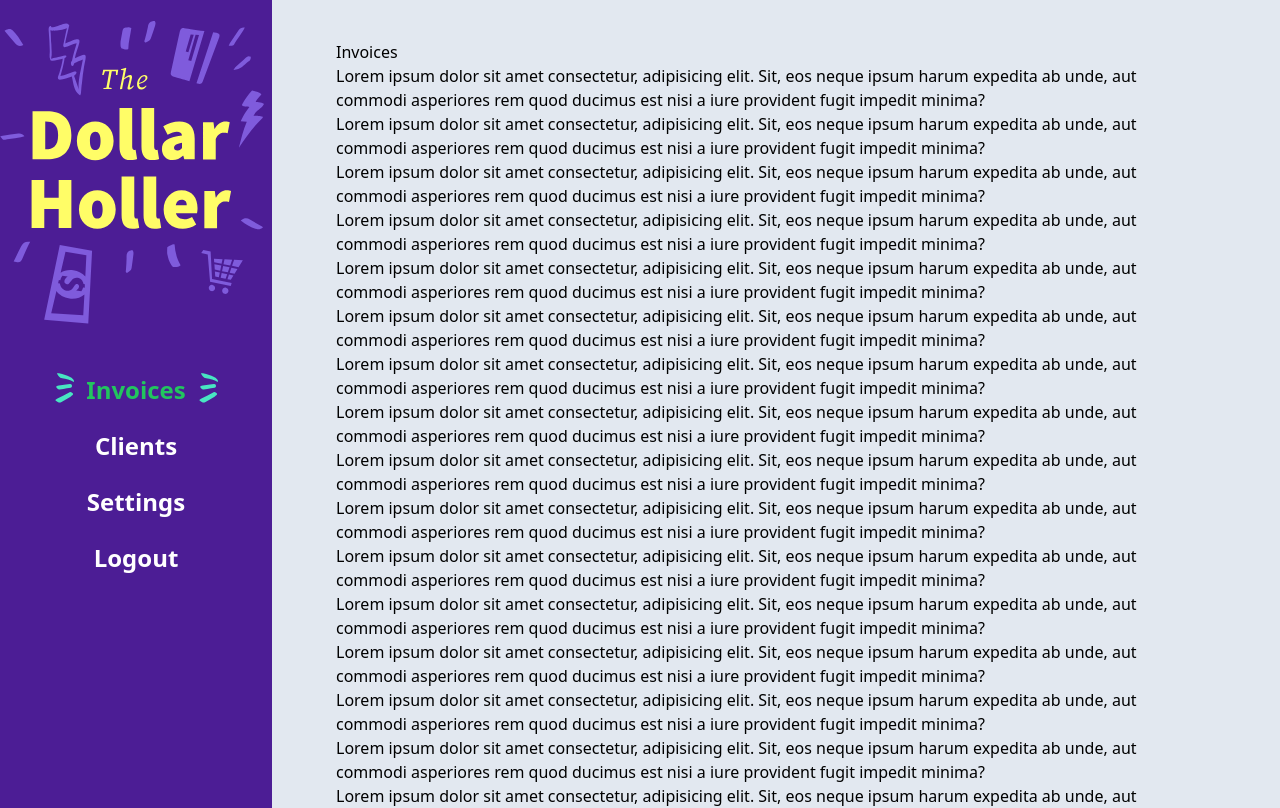
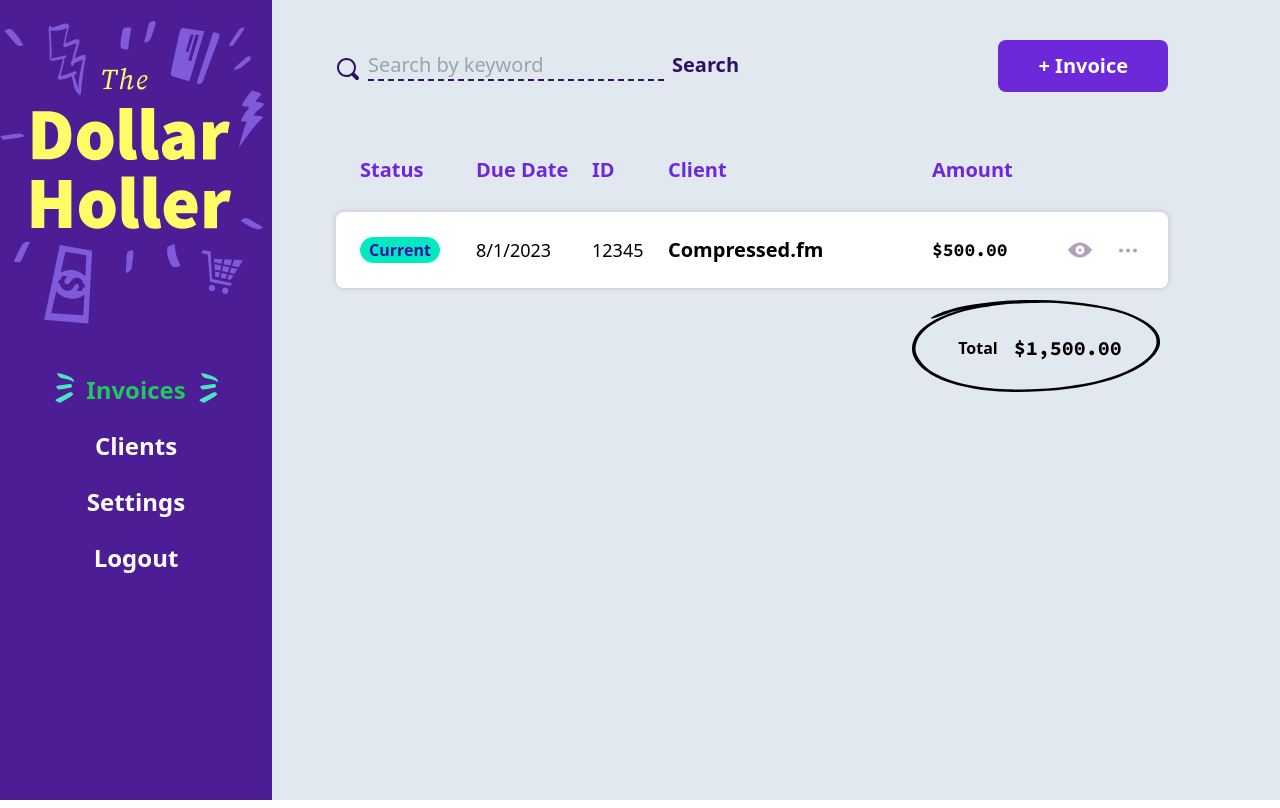
Before and after one commit to its-saran/svelte-dashboard-test, a SvelteKit app: page /invoices in a window 1280 px wide. Shown: the top 808 px of the page. Built offline with nearby package versions, Linux system fonts and the light colour scheme.

Commit message:
Add invoice list

```diff
--- a/src/app.css
+++ b/src/app.css
@@ -14,3 +14,16 @@
         @apply fill-current;
     }
 }
+
+@layer components {
+    .invoice-table {
+        @apply grid grid-cols-invoiceTable gap-4 px-6 mb-3 w-full;
+    }
+
+}
+
+@layer utilitiess {
+    .center {
+        @apply flex items-center justify-center;
+    }
+}
--- /dev/null
+++ b/src/lib/components/Search.svelte
@@ -0,0 +1,14 @@
+<script lang="ts">
+	import Search from '$lib/components/icons/Search.svelte';
+</script>
+
+<div class="relative flex w-full items-baseline">
+	<div class="mr-2 text-violet-950 mt-auto"><Search /></div>
+	<input
+		type="text"
+		name="search"
+		placeholder="Search by keyword"
+		class="w-21 border-b-2 border-dashed border-b-violet-950 bg-transparent font-sansSerif text-xl text-black outline-none focus:border-b-violet-500 focus:border-solid"
+	/>
+	<button class="font-sansSerif text-xl font-black text-violet-950 ml-2">Search</button>
+</div>
--- /dev/null
+++ b/src/lib/components/Tag.svelte
@@ -0,0 +1,28 @@
+<script lang="ts">
+	export let label: 'draft' | 'sent' | 'current' | 'late' | 'paid' = 'draft';
+</script>
+
+<div
+	class="text-md w-20 rounded-full text-center font-bold capitalize text-pastelPurple border-pastelPurple border-1"
+	class:inverted={label === 'draft'}
+	class:success={label === 'sent' || label === 'current'}
+	class:alert={label === 'late'}
+	class:archive={label === 'paid'}
+>
+	{label}
+</div>
+
+<style lang="postcss">
+	.inverted {
+		@apply border-pastelPurple text-pastelPurple;
+	}
+	.success {
+		@apply border-robinEggBlue bg-robinEggBlue text-blueGem;
+	}
+	.alert {
+		@apply border-scarlet bg-scarlet text-goldenFizz;
+	}
+	.archive {
+		@apply border-pastelPurple bg-pastelPurple text-white;
+	}
+</style>
--- /dev/null
+++ b/src/lib/components/circledAmount.svelte
@@ -0,0 +1,9 @@
+<script lang="ts">
+	export let label: string;
+	export let amount: string;
+</script>
+
+<div class="flex gap-x-4 bg-circle bg-no-repeat min-h-[6rem] min-w-[16rem] center float-right">
+	<div class="font-bold">{label}</div>
+	<div class="font-mono text-xl font-bold">{amount}</div>
+</div>
--- /dev/null
+++ b/src/lib/components/icons/Search.svelte
@@ -0,0 +1,10 @@
+<script lang="ts">
+  export let width: number = 24,
+    height: number = 24;
+</script>
+
+<svg {width} {height} viewBox="0 0 24 24" fill="none" xmlns="http://www.w3.org/2000/svg">
+  <path
+    d="M22.414 19.586L18.455 15.627C19.439 14.108 19.973 12.339 19.973 10.486C19.973 7.953 18.987 5.57 17.194 3.779C15.402 1.987 13.02 1 10.486 1C7.952 1 5.57 1.987 3.779 3.778C1.987 5.57 1 7.953 1 10.486C1 13.02 1.987 15.403 3.779 17.194C5.57 18.986 7.953 19.972 10.486 19.972C12.34 19.972 14.108 19.44 15.627 18.455L19.586 22.414C19.964 22.792 20.466 23 21 23C21.534 23 22.036 22.792 22.414 22.414C22.792 22.037 23 21.535 23 21C23 20.465 22.792 19.963 22.414 19.586ZM5.193 15.778C3.779 14.365 3 12.486 3 10.486C3 8.486 3.779 6.607 5.193 5.194C6.607 3.779 8.486 3 10.486 3C12.486 3 14.365 3.779 15.779 5.194C17.193 6.607 17.972 8.486 17.972 10.486C17.972 12.486 17.193 14.365 15.779 15.779C14.365 17.194 12.486 17.972 10.486 17.972C8.486 17.972 6.607 17.194 5.193 15.778Z"
+  />
+</svg>
--- /dev/null
+++ b/src/lib/components/icons/ThreeDots.svelte
@@ -0,0 +1,10 @@
+<script lang="ts">
+  export let width: number = 24,
+    height: number = 24;
+</script>
+
+<svg {width} {height} viewBox="0 0 24 24" fill="none" xmlns="http://www.w3.org/2000/svg">
+  <circle cx="5" cy="12.5" r="2" />
+  <circle cx="12" cy="12.5" r="2" />
+  <circle cx="19" cy="12.5" r="2" />
+</svg>
--- /dev/null
+++ b/src/lib/components/icons/View.svelte
@@ -0,0 +1,13 @@
+<script lang="ts">
+  export let width: number = 24,
+    height: number = 24;
+</script>
+
+<svg {width} {height} viewBox="0 0 24 24" fill="none" xmlns="http://www.w3.org/2000/svg">
+  <path
+    d="M24 12C24 12 18.9285 4.5 12 4.5C5.0715 4.5 0 12 0 12C0 12 5.0715 19.5 12 19.5C18.9285 19.5 24 12 24 12ZM12 16.5C9.5145 16.5 7.5 14.487 7.5 12C7.5 9.513 9.5145 7.5 12 7.5C14.484 7.5 16.5 9.513 16.5 12C16.5 14.487 14.484 16.5 12 16.5Z"
+  />
+  <path
+    d="M12 13.5C12.8284 13.5 13.5 12.8284 13.5 12C13.5 11.1716 12.8284 10.5 12 10.5C11.1716 10.5 10.5 11.1716 10.5 12C10.5 12.8284 11.1716 13.5 12 13.5Z"
+  />
+</svg>
--- a/src/routes/(dashboard)/invoices/+page.svelte
+++ b/src/routes/(dashboard)/invoices/+page.svelte
@@ -1,101 +1,62 @@
-Invoices
+<script lang="ts">
+	import Search from '$lib/components/Search.svelte';
+	import Tag from '$lib/components/Tag.svelte';
+	import View from '$lib/components/icons/View.svelte';
+	import ThreeDots from '$lib/components/icons/ThreeDots.svelte';
+	import CircledAmount from '$lib/components/circledAmount.svelte';
+</script>
 
-<p>
-	Lorem ipsum dolor sit amet consectetur, adipisicing elit. Sit, eos neque ipsum harum expedita ab
-	unde, aut commodi asperiores rem quod ducimus est nisi a iure provident fugit impedit minima?
-</p>
+<svelte:head>
+	<title>Invoices | The Dollar</title>
+</svelte:head>
 
-<p>
-	Lorem ipsum dolor sit amet consectetur, adipisicing elit. Sit, eos neque ipsum harum expedita ab
-	unde, aut commodi asperiores rem quod ducimus est nisi a iure provident fugit impedit minima?
-</p>
+<div class="flex justify-between items-center mb-16">
+	<!-- Search field -->
+	<Search />
 
-<p>
-	Lorem ipsum dolor sit amet consectetur, adipisicing elit. Sit, eos neque ipsum harum expedita ab
-	unde, aut commodi asperiores rem quod ducimus est nisi a iure provident fugit impedit minima?
-</p>
+	<!-- New invoice Button -->
+	<div>
+		<button
+			class="relative whitespace-nowrap rounded-lg bg-violet-700 px-10 py-3 font-sansSerif text-xl font-black text-white shadow-colored hover:shadow-coloredHover translate-y-0 hover:-translate-y-2 transition-all"
+			>+ Invoice</button
+		>
+	</div>
+</div>
 
-<p>
-	Lorem ipsum dolor sit amet consectetur, adipisicing elit. Sit, eos neque ipsum harum expedita ab
-	unde, aut commodi asperiores rem quod ducimus est nisi a iure provident fugit impedit minima?
-</p>
+<!-- List of invoices -->
+<div>
+	<!-- header -->
+	<div class="table-header invoice-table text-violet-700">
+		<h3>Status</h3>
+		<h3>Due Date</h3>
+		<h3>ID</h3>
+		<h3>Client</h3>
+		<h3>Amount</h3>
+		<div />
+		<div />
+		<div />
+	</div>
 
-<p>
-	Lorem ipsum dolor sit amet consectetur, adipisicing elit. Sit, eos neque ipsum harum expedita ab
-	unde, aut commodi asperiores rem quod ducimus est nisi a iure provident fugit impedit minima?
-</p>
+	<!-- invoices -->
+	<div class="invoice-table items-center bg-white py-6 rounded-lg shadow-tableRow">
+		<div><Tag label="current" /></div>
+		<div class="text-lg">8/1/2023</div>
+		<div class="text-lg">12345</div>
+		<div class="text-xl font-bold">Compressed.fm</div>
+		<div class="text-lg font-mono font-bold">$500.00</div>
+		<div class="text-lg center text-pastelPurple hover:text-daisyBush">
+			<a href=""><View /></a>
+		</div>
+		<div class="text-lg center">
+			<button class="text-pastelPurple hover:text-daisyBush"><ThreeDots /></button>
+		</div>
+	</div>
+</div>
 
-<p>
-	Lorem ipsum dolor sit amet consectetur, adipisicing elit. Sit, eos neque ipsum harum expedita ab
-	unde, aut commodi asperiores rem quod ducimus est nisi a iure provident fugit impedit minima?
-</p>
+<CircledAmount label="Total" amount="$1,500.00" />
 
-<p>
-	Lorem ipsum dolor sit amet consectetur, adipisicing elit. Sit, eos neque ipsum harum expedita ab
-	unde, aut commodi asperiores rem quod ducimus est nisi a iure provident fugit impedit minima?
-</p>
-
-<p>
-	Lorem ipsum dolor sit amet consectetur, adipisicing elit. Sit, eos neque ipsum harum expedita ab
-	unde, aut commodi asperiores rem quod ducimus est nisi a iure provident fugit impedit minima?
-</p>
-
-<p>
-	Lorem ipsum dolor sit amet consectetur, adipisicing elit. Sit, eos neque ipsum harum expedita ab
-	unde, aut commodi asperiores rem quod ducimus est nisi a iure provident fugit impedit minima?
-</p>
-
-<p>
-	Lorem ipsum dolor sit amet consectetur, adipisicing elit. Sit, eos neque ipsum harum expedita ab
-	unde, aut commodi asperiores rem quod ducimus est nisi a iure provident fugit impedit minima?
-</p>
-
-<p>
-	Lorem ipsum dolor sit amet consectetur, adipisicing elit. Sit, eos neque ipsum harum expedita ab
-	unde, aut commodi asperiores rem quod ducimus est nisi a iure provident fugit impedit minima?
-</p>
-
-<p>
-	Lorem ipsum dolor sit amet consectetur, adipisicing elit. Sit, eos neque ipsum harum expedita ab
-	unde, aut commodi asperiores rem quod ducimus est nisi a iure provident fugit impedit minima?
-</p>
-
-<p>
-	Lorem ipsum dolor sit amet consectetur, adipisicing elit. Sit, eos neque ipsum harum expedita ab
-	unde, aut commodi asperiores rem quod ducimus est nisi a iure provident fugit impedit minima?
-</p>
-
-<p>
-	Lorem ipsum dolor sit amet consectetur, adipisicing elit. Sit, eos neque ipsum harum expedita ab
-	unde, aut commodi asperiores rem quod ducimus est nisi a iure provident fugit impedit minima?
-</p>
-
-<p>
-	Lorem ipsum dolor sit amet consectetur, adipisicing elit. Sit, eos neque ipsum harum expedita ab
-	unde, aut commodi asperiores rem quod ducimus est nisi a iure provident fugit impedit minima?
-</p>
-
-<p>
-	Lorem ipsum dolor sit amet consectetur, adipisicing elit. Sit, eos neque ipsum harum expedita ab
-	unde, aut commodi asperiores rem quod ducimus est nisi a iure provident fugit impedit minima?
-</p>
-
-<p>
-	Lorem ipsum dolor sit amet consectetur, adipisicing elit. Sit, eos neque ipsum harum expedita ab
-	unde, aut commodi asperiores rem quod ducimus est nisi a iure provident fugit impedit minima?
-</p>
-
-<p>
-	Lorem ipsum dolor sit amet consectetur, adipisicing elit. Sit, eos neque ipsum harum expedita ab
-	unde, aut commodi asperiores rem quod ducimus est nisi a iure provident fugit impedit minima?
-</p>
-
-<p>
-	Lorem ipsum dolor sit amet consectetur, adipisicing elit. Sit, eos neque ipsum harum expedita ab
-	unde, aut commodi asperiores rem quod ducimus est nisi a iure provident fugit impedit minima?
-</p>
-
-<p>
-	Lorem ipsum dolor sit amet consectetur, adipisicing elit. Sit, eos neque ipsum harum expedita ab
-	unde, aut commodi asperiores rem quod ducimus est nisi a iure provident fugit impedit minima?
-</p>
+<style lang="postcss">
+	.table-header {
+		@apply text-xl font-bold leading-snug;
+	}
+</style>
--- a/tailwind.config.js
+++ b/tailwind.config.js
@@ -8,10 +8,39 @@
       'handWriting' : ['Kalam', 'cursive']
     },
     extend: {
-      colors: {},
+      backgroundImage: {
+        circle: "url('/images/circle.svg')"
+      },
+      borderWidth: {
+        '1': '1px',
+      },
+      boxShadow: {
+        colored: '0px 7px 16px rgba(127, 91, 220, 0.002)',
+        coloredHover: '0px 16px 25px rgba(127, 91, 220, 0.3)',
+        tableRow: '0px 0px 6px rgba(0, 0, 0, 0.16)'
+      },
+      colors: {
+        lavenderIndigo: '#8657e1',
+        daisyBush: '#4714a5',
+        goldenFizz: '#feff40',
+        whisper: '#f9f4f9',
+        pastelPurple: '#b2a1bb',
+        purple: '#7209b7',
+        robinEggBlue: '#00e9c0',
+        blueGem: '#3813a0',
+        scarlet: '#f72f45',
+        monsoon: '#777878',
+        silver: '#c0c0c0',
+        gallery: '#efeaf2',
+        caribbeanGreen: '#00ca9e',
+        fog: '#decaec',
+      },
       zIndex: {
         navBarToggle: 91,
         navBar: 90,
+      },
+      gridTemplateColumns: {
+        'invoiceTable': '100px 100px 60px 1fr 116px 32px 32px'
       }
     },
   },
```
Also changed, not shown: static/images/circle.svg (added).
